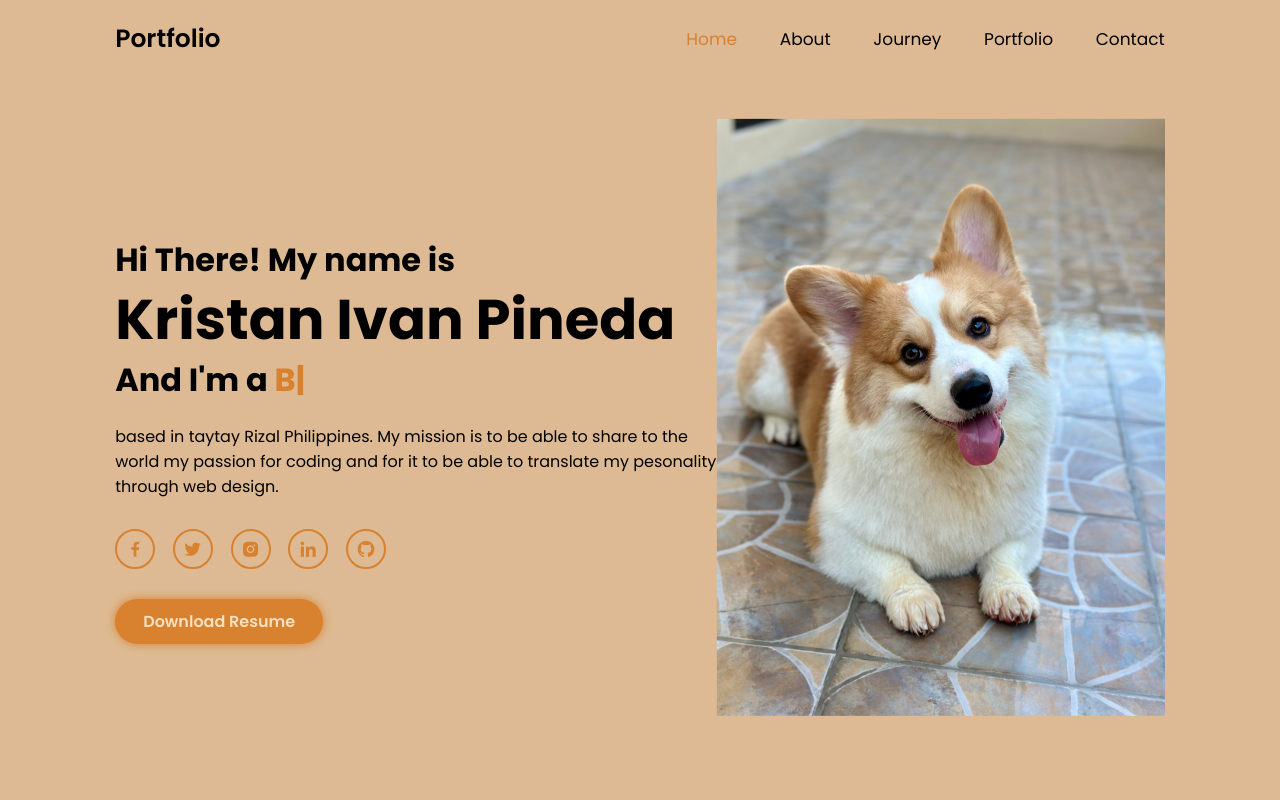
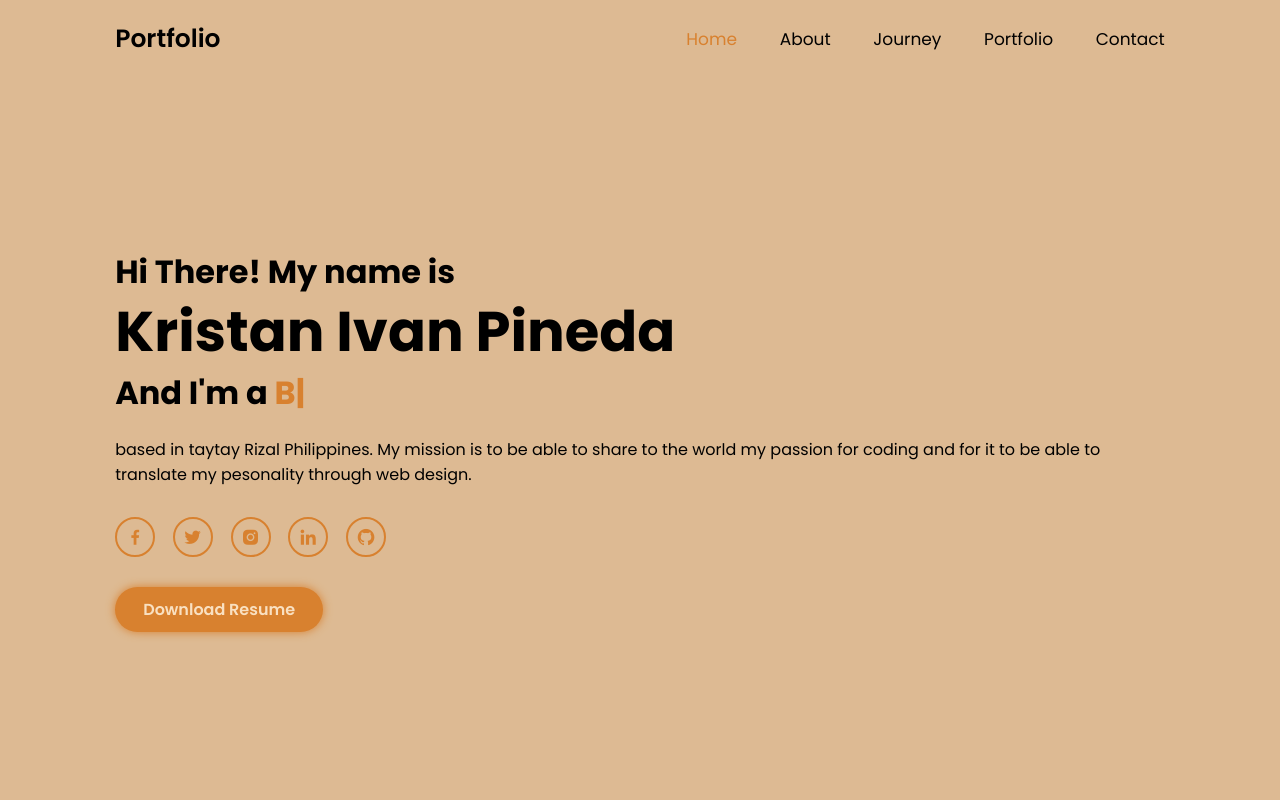
Before and after one commit to Kiapinedaa/kia, a plain HTML site: page index.html in a window 1280 px wide. Shown: the top 800 px of the page. Drawn offline with nearby package versions, Linux system fonts and the light colour scheme.

Commit message:
Update index.html

```diff
--- a/index.html
+++ b/index.html
@@ -43,7 +43,7 @@
         </div>
 
         <div class="home-img">
-            <img src="IMG_1768.jpg" alt="">
+
         </div>
 
     </section>
```
